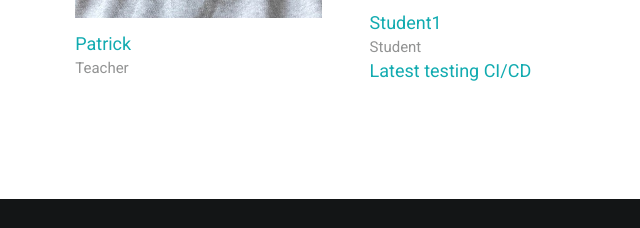
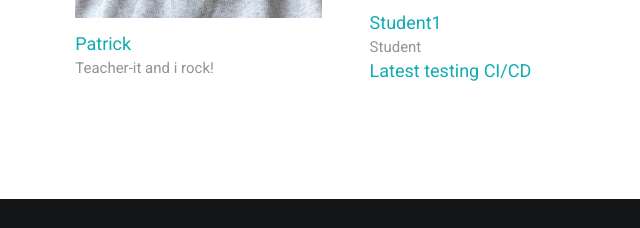
Before and after one commit to borahuho/ci_cd-demo, a plain HTML site: page _site/students/index.html in a window 1280 px wide. Shown: the part 1597-1825 px from the top of the page, 0-640 px from the left. Drawn offline with Linux system fonts and the light colour scheme; files whose address does not match are found by name.

Commit message:
updating my-self ;-)
better words to show myself

```diff
--- a/_site/students/index.html
+++ b/_site/students/index.html
@@ -140,7 +140,7 @@
                 <div class="team-member__info">
                     <p class="team-member__name">
                         Patrick
-                        <span>Teacher</span>
+                        <span>Teacher-it and i rock!</span>
                     </p>
                 </div>
             </div>
```
